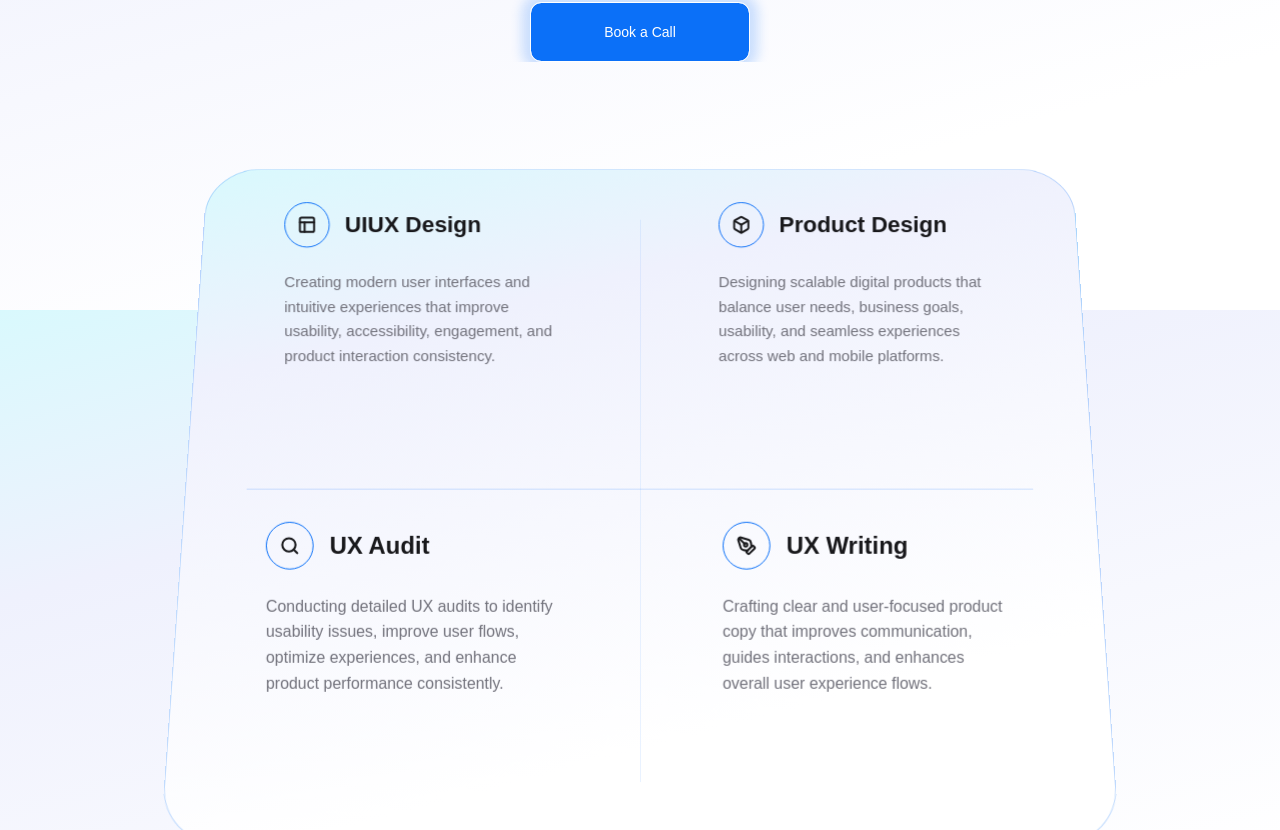
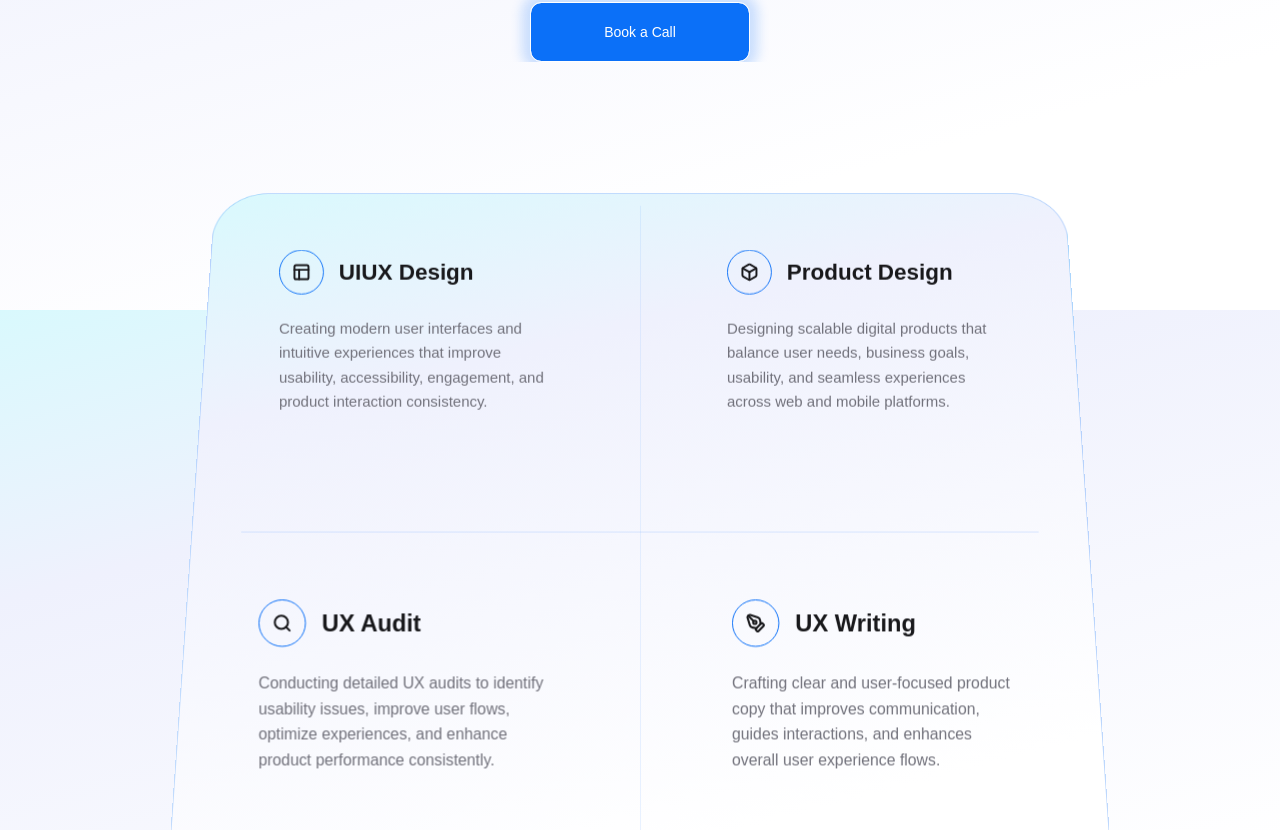
Before and after one commit to jesutobi-bada/adeola-martins, a Next.js app: page / in a window 1280 px wide. Shown: the part 490-1320 px from the top of the page. Built offline with nearby package versions, Linux system fonts and the light colour scheme; no server answers; a web font is replaced by a local one.

Commit message:
feat(portfolio): reorder projects, complete case study showcase, and refine UI mechanics

```diff
--- a/components/my-services.tsx
+++ b/components/my-services.tsx
@@ -38,26 +38,26 @@ export function MyServices() {
           transformOrigin: 'bottom center', // Pivot from the bottom to look like it's standing up
           transform: 'rotateX(25deg)'
         }}
-        className="max-w-[960px] w-full min-h-[782px] rounded-[60px] border relative flex flex-col mx-auto "
+        className="max-w-[960px] w-full min-h-[920px] rounded-[60px] border relative flex flex-col mx-auto "
       >
         {/* Grid Container */}
         <div
           style={{ transformStyle: 'preserve-3d' }}
-          className="grid grid-cols-1 md:grid-cols-2 grid-rows-2 flex-1 relative p-5"
+          className="grid grid-cols-1 md:grid-cols-2 grid-rows-2 flex-1 relative p-0"
         >
 
           {/* Vertical Divider */}
-          <div className="absolute top-16 bottom-16 left-1/2 w-px bg-blue-500/10 hidden md:block" />
+          <div style={{ transform: 'translateZ(80px)' }} className="absolute top-16 bottom-16 left-1/2 w-px bg-blue-500/10 hidden md:block" />
 
           {/* Horizontal Divider */}
-          <div className="absolute left-16 right-16 top-1/2 h-px bg-blue-500/30 hidden md:block" />
+          <div style={{ transform: 'translateZ(80px)' }} className="absolute left-16 right-16 top-1/2 h-px bg-blue-500/30 hidden md:block" />
 
           {services.map((service, index) => (
             <div
               key={index}
               style={{
-                transform: 'translateZ(10px) rotateX(-25deg)',
-                transformOrigin: 'bottom center',
+                transform: `translateZ(80px) translateY(${index < 2 ? '25px' : '-25px'}) rotateX(-25deg)`,
+                transformOrigin: 'center center',
                 transformStyle: 'preserve-3d'
               }}
               className="group pt-8 px-8 pb-16 flex flex-col justify-start transition-all duration-300 hover:bg-white border border-transparent hover:border-zinc-200/80 w-full max-w-[360px] min-h-[300px] place-self-center m-2 rounded-[32px] relative cursor-pointer hover:shadow-[0px_20px_40px_-10px_rgba(11,112,248,0.1)] z-10"
```
